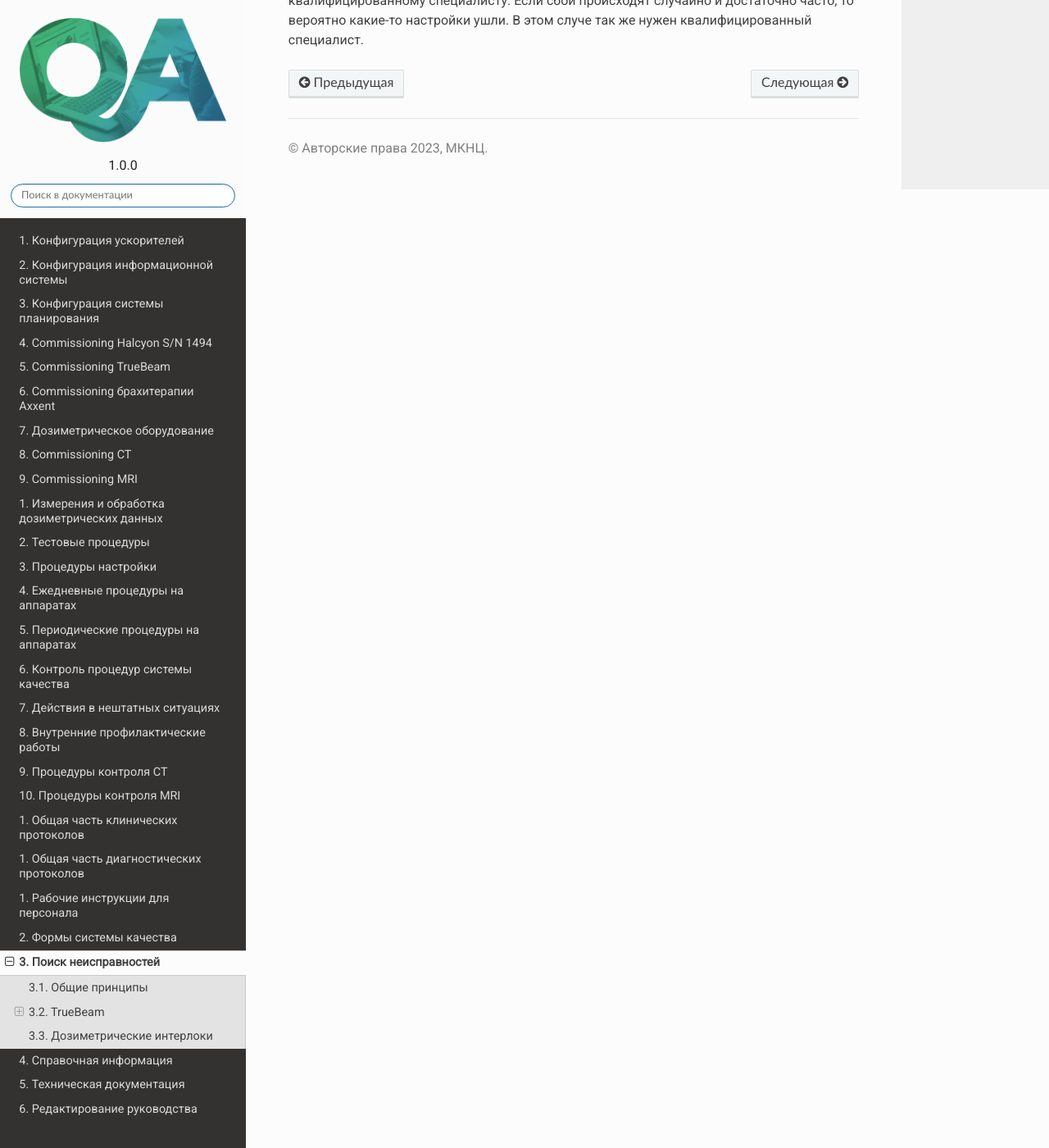
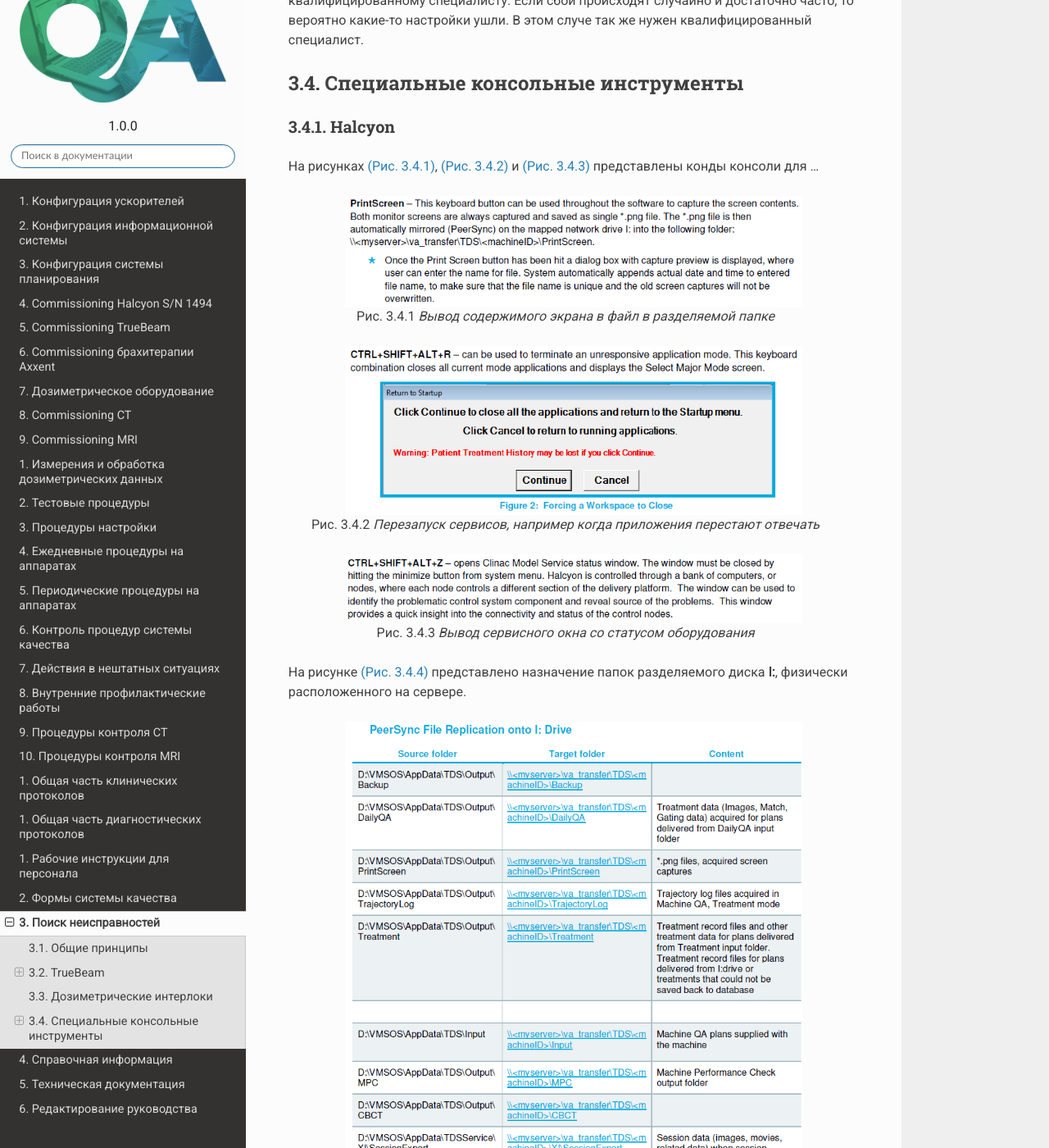
Before and after one commit to ggorlachev/RtDepBusiness, a Sphinx documentation site: the page built from source/Apendixes/troubleshooting.rst, in a window 1280 px wide and 1400 px high, scrolled down 1519 px. Shown: the whole window at 82% size. Built offline with Sphinx 7.4.7 and the Read the Docs theme 2.0.0, drawn with Linux system fonts in a browser that asks for light colours; some web fonts are replaced; some of the changed text lies outside the part shown.

Commit message:
Halcyon shortcuts

```diff
--- a/source/Apendixes/troubleshooting.rst
+++ b/source/Apendixes/troubleshooting.rst
@@ -70,3 +70,70 @@
 сервисную службу или квалифицированному специалисту.
 Если сбои происходят случайно и достаточно часто, то вероятно
 какие-то настройки ушли. В этом случе так же нужен квалифицированный специалист.
+
+Специальные консольные инструменты
+----------------------------------
+
+Halcyon
+~~~~~~~
+
+На рисунках :numref:`(Рис. %s) <_halcyon_print_screen_shortcut-figure>`,
+:numref:`(Рис. %s) <_terminate_unresponcive_shortcut-figure>`
+и :numref:`(Рис. %s) <_service_status_shortcut-figure>`
+представлены конды консоли для ...
+
+.. figure:: images/HalcyonPrintScreenShortcut.png
+    :name: _halcyon_print_screen_shortcut-figure
+    :align: center
+    :width: 80%
+    :figclass: align-center
+
+    Вывод содержимого экрана в файл в разделяемой папке
+
+
+.. figure:: images/TerminateUnresponciveShortcut.png
+    :name: _terminate_unresponcive_shortcut-figure
+    :align: center
+    :width: 80%
+    :figclass: align-center
+
+    Перезапуск сервисов, например когда приложения перестают отвечать
+
+
+.. figure:: images/ServiceStatusShortcut.png
+    :name: _service_status_shortcut-figure
+    :align: center
+    :width: 80%
+    :figclass: align-center
+
+    Вывод сервисного окна со статусом оборудования
+
+
+На рисунке :numref:`(Рис. %s) <_drive_i_folders-figure>`
+представлено назначение папок разделяемого диска **I:**,
+физически расположенного на сервере.
+
+.. figure:: images/DriveIFolders.png
+    :name: _drive_i_folders-figure
+    :align: center
+    :width: 80%
+    :figclass: align-center
+
+    Назначение папок разделяемого диска
+
+
+На рисунке :numref:`(Рис. %s) <_folders_and_components-figure>`
+показаны компоненты и папки Vаrian.
+Во всех режимах кроме лечебного консоль не имеет доступа к *Aria*.
+Поэтому загрузка контрольных планов происходим через чтение *DICOM* файлов с диска **I:**.
+Данные, генерируемые в процессе использования служебных процедур сохраняются локально на консольном диске **D:**.
+Однако, специальный сервис **PEER** синхронизирует их с диском **I:**,
+к которому пользователь имеет доступ и может их анализировать.
+
+.. figure:: images/FoldersAndComponents.png
+    :name: _folders_and_components-figure
+    :align: center
+    :width: 80%
+    :figclass: align-center
+
+    Папки и компоненты
```
Also changed, not shown: source/Apendixes/images/DriveIFolders.png (added), source/Apendixes/images/FoldersAndComponents.png (added), source/Apendixes/images/HalcyonPrintScreenShortcut.png (added), source/Apendixes/images/ServiceStatusShortcut.png (added), source/Apendixes/images/TerminateUnresponciveShortcut.png (added).
